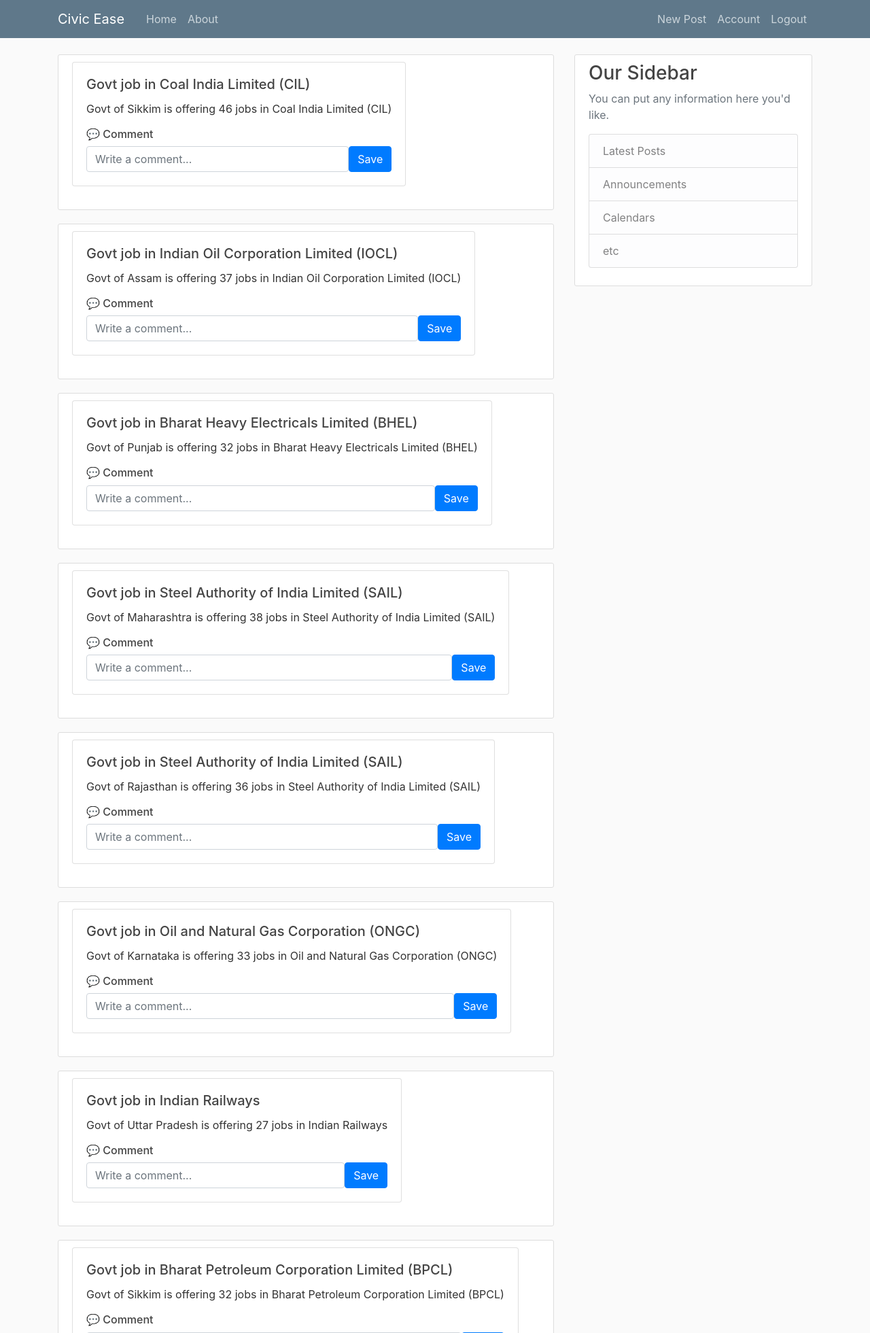
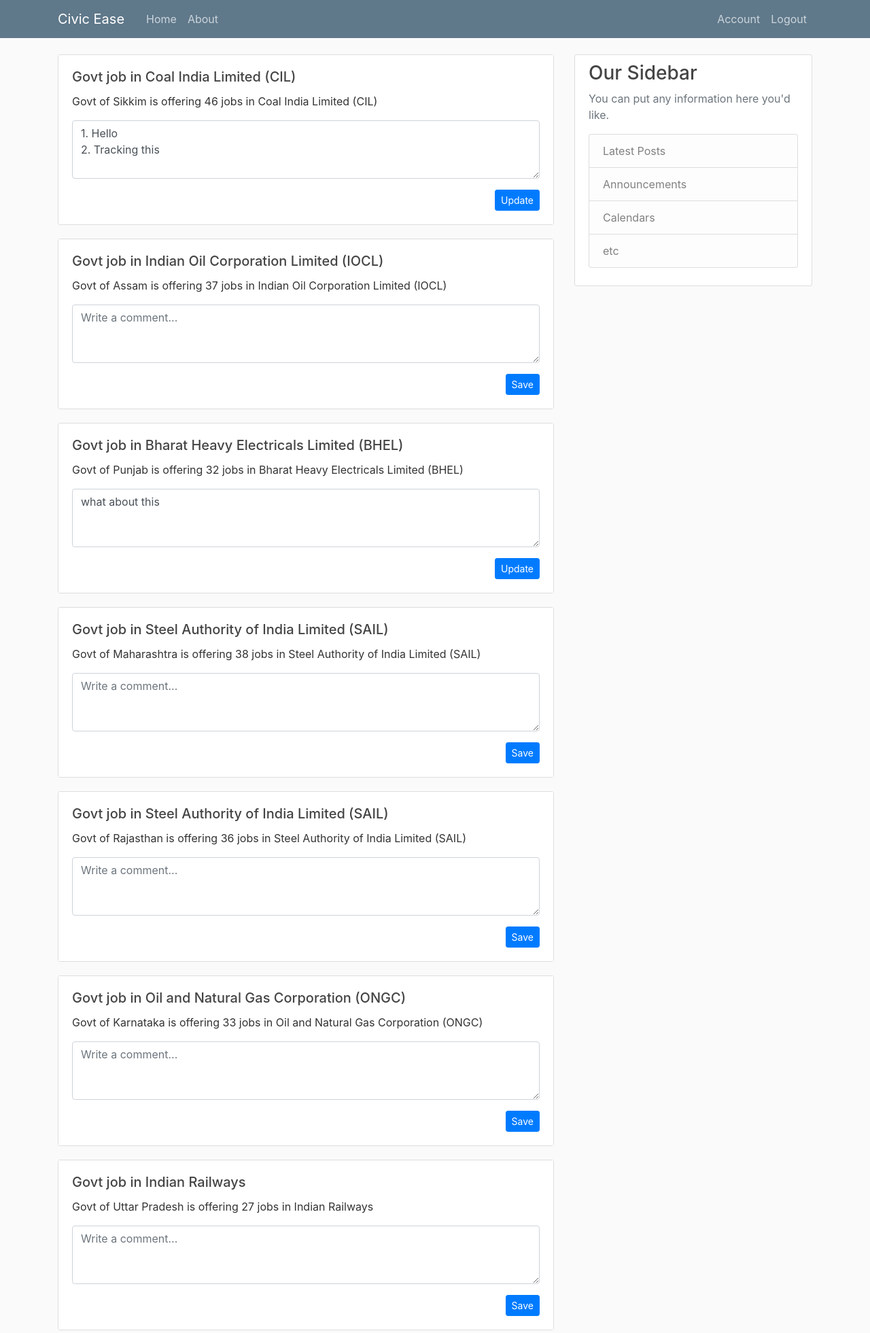
Before and after one commit to shankchireyil/civicease, a Flask app: page /home in a window 1280 px wide. Shown: the top 1961 px of the page at 68% size. Run offline with Flask 3, Linux system fonts and the light colour scheme; a user stored in the database is signed in; some libraries are stand-ins or nearby versions.

Commit message:
fixed comments

```diff
--- a/flaskblog/models.py
+++ b/flaskblog/models.py
@@ -30,6 +30,7 @@
     title = db.Column(db.String(100), nullable=False)
     date_posted = db.Column(db.DateTime, nullable=False, default=datetime.utcnow)
     content = db.Column(db.Text, nullable=False)
+    reviews = db.relationship('Review', backref='post', lazy=True)
 
     def __repr__(self):
         return f"Post('{self.title}', '{self.date_posted}')"
@@ -45,8 +46,7 @@
     user_id = db.Column(db.Integer, db.ForeignKey('user.id'), nullable=False)
     post_id = db.Column(db.Integer, db.ForeignKey('post.id'), nullable=False)
 
-    post = db.relationship('Post', lazy=True)
-    user = db.relationship('User', lazy=True)
+    user = db.relationship('User', backref='reviews', lazy=True)
 
     def __repr__(self):
         return f"Review('user : {self.user_id}', 'post : {self.post_id}\nreview : {self.content}')"
--- a/flaskblog/routes.py
+++ b/flaskblog/routes.py
@@ -4,9 +4,8 @@
 from flask import render_template, url_for, flash, redirect, request, abort
 from flaskblog import app, db, bcrypt
 from flaskblog.forms import RegistrationForm, LoginForm, UpdateAccountForm, PostForm
-from flaskblog.models import User, Post
+from flaskblog.models import User, Post, Review
 from flask_login import login_user, current_user, logout_user, login_required
-
 
 @app.route("/")
 @app.route("/home")
@@ -92,18 +91,34 @@
                            image_file=image_file, form=form)
 
 
-@app.route("/post/new", methods=['GET', 'POST'])
+@app.route("/add_comment", methods=['POST'])
 @login_required
-def new_post():
-    form = PostForm()
-    if form.validate_on_submit():
-        post = Post(title=form.title.data, content=form.content.data, author=current_user)
-        db.session.add(post)
-        db.session.commit()
-        flash('Your post has been created!', 'success')
+def add_comment():
+
+
+    # Get form data
+    post_id = request.form.get('post_id')
+    comment_text = request.form.get('comment')
+
+    if not post_id or not comment_text:
+        flash('Invalid comment data', 'danger')
         return redirect(url_for('home'))
-    return render_template('create_post.html', title='New Post',
-                           form=form, legend='New Post')
+
+    # Check if user already has a review for this post
+    existing_review = Review.query.filter_by(user_id=current_user.id, post_id=post_id).first()
+
+    if existing_review:
+        # Update existing review
+        existing_review.content = comment_text
+        flash('Comment updated!', 'success')
+    else:
+        # Create new review
+        new_review = Review(content=comment_text, user_id=current_user.id, post_id=post_id)
+        db.session.add(new_review)
+        flash('Comment saved!', 'success')
+
+    db.session.commit()
+    return redirect(url_for('home'))
 
 
 
--- a/flaskblog/templates/home.html
+++ b/flaskblog/templates/home.html
@@ -2,43 +2,36 @@
 {% block content %}
 
     {% for post in posts %}
-        <article class="media content-section">
-            <div class="card mb-4 shadow-sm">
+        <article class="media content-section p-0">
+            <div class="card h-100 w-100 border-0 rounded-0" style="margin: 0;">
                 <div class="card-body">
                     <h5 class="card-title">{{ post.title }}</h5>
                     <p class="card-text">{{ post.content }}</p>
 
-                    <!-- Comments Section -->
-                    <h6 class="mt-3">💬 Comment</h6>
-                    {% set comment = post.reviews|selectattr('user_id', 'equalto', current_user.id)|first if current_user.is_authenticated else None %}
-                    <form method="POST" action="{{ url_for('home') }}" class="d-flex">
+
+                    {% set comment = post.reviews|selectattr('user_id', 'equalto', current_user.id)|first if current_user.is_authenticated else None %}           <!-- Editable Comment Box -->
+                    <form method="POST" action="{{ url_for('add_comment') }}" class="mt-3">
                         <input type="hidden" name="post_id" value="{{ post.id }}">
-                        <input type="text"
-                               class="form-control me-2"
-                               name="comment"
-                               value="{{ comment.content if comment else '' }}"
-                               placeholder="Write a comment...">
-                        <button type="submit" class="btn btn-primary">
-                            {% if comment %}Update{% else %}Save{% endif %}
-                        </button>
+                        <div class="mb-3">
+                            <textarea class="form-control"
+                                      name="comment"
+                                      rows="3"
+                                      style="resize: vertical;"
+                                      placeholder="Write a comment...">{% if comment %}{{ comment.content }}{% endif %}</textarea>
+                        </div>
+                        <div class="d-flex justify-content-end">
+                            <button type="submit" class="btn btn-primary btn-sm">
+                                {% if comment %}Update{% else %}Save{% endif %}
+                            </button>
+                        </div>
                     </form>
-
-                    <!-- Show existing comment separately -->
-                    {% if comment %}
-                        <div class="mt-2 alert alert-secondary p-2">
-                            <strong>Saved Comment:</strong> {{ comment.content }}
-                        </div>
-                    {% endif %}
                 </div>
             </div>
-        </article>
+         </article>
     {% else %}
         <div class="alert alert-info text-center">
             No posts yet! Add something to the database 🚀
         </div>
     {% endfor %}
 
-
-
-
 {% endblock content %}
--- a/flaskblog/templates/layout.html
+++ b/flaskblog/templates/layout.html
@@ -33,7 +33,6 @@
             <!-- Navbar Right Side -->
             <div class="navbar-nav">
               {% if current_user.is_authenticated %}
-                <a class="nav-item nav-link" href="{{ url_for('new_post') }}">New Post</a>
                 <a class="nav-item nav-link" href="{{ url_for('account') }}">Account</a>
                 <a class="nav-item nav-link" href="{{ url_for('logout') }}">Logout</a>
               {% else %}
```
Also changed, not shown: requirements.txt (added, +244 -0 lines), instance/site.db.
